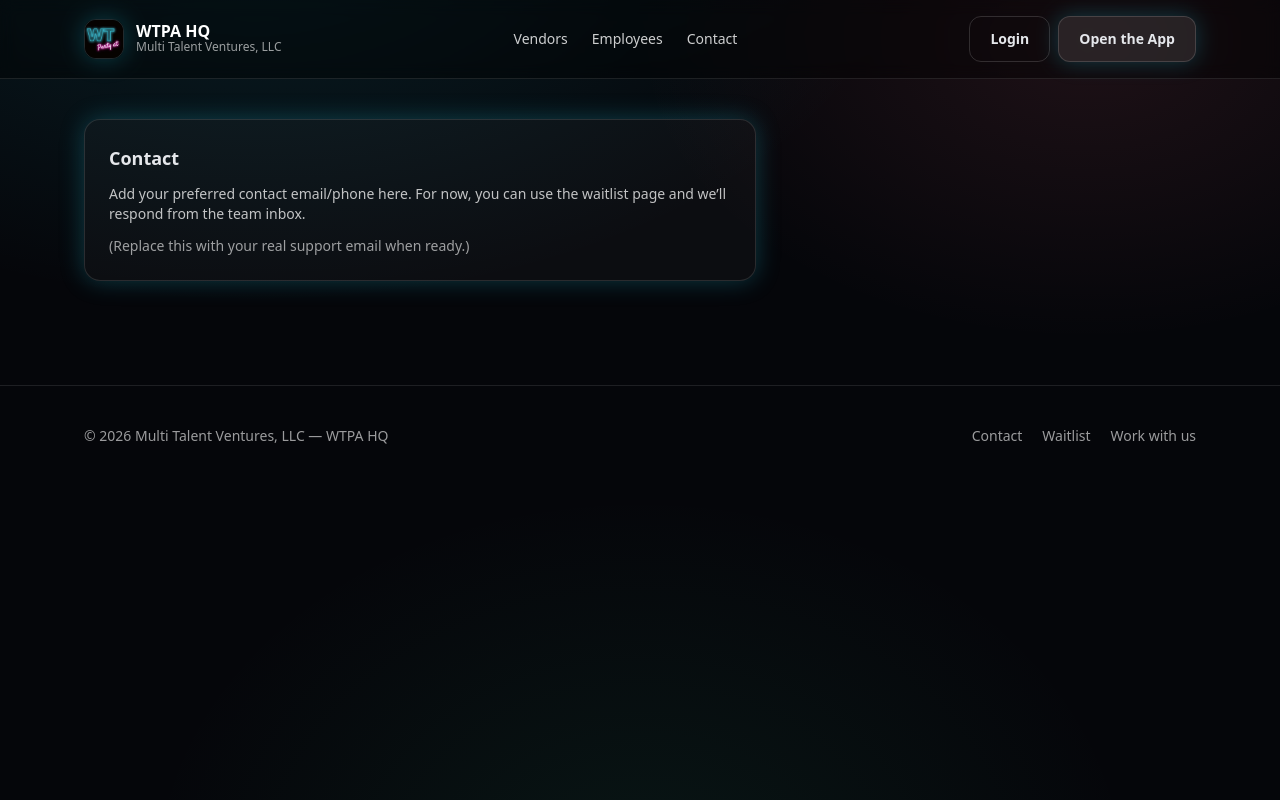
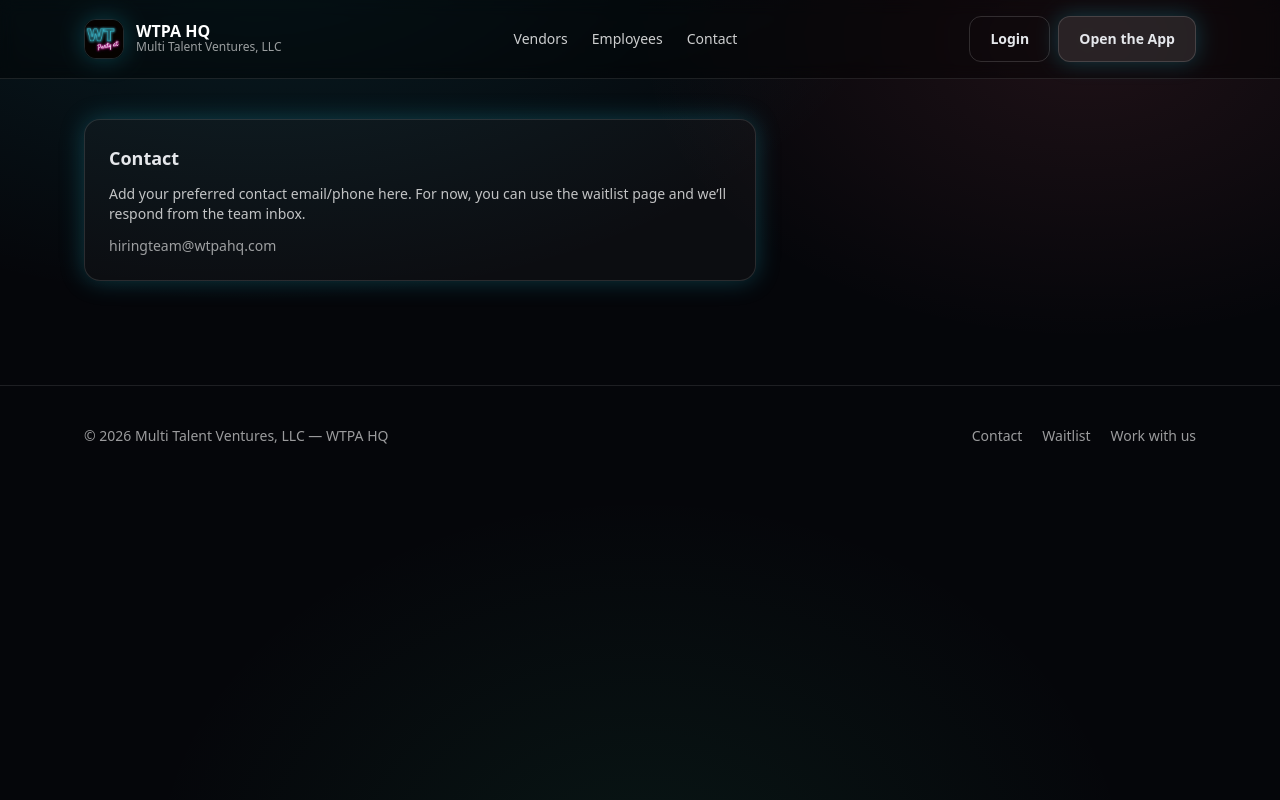
Before and after one commit to krimdelakrim/wtpa-hq, a Next.js app: page /contact in a window 1280 px wide. Built offline with nearby package versions, Linux system fonts and the light colour scheme.

Commit message:
fix production supabase env + application submit

```diff
--- a/app/(public)/contact/page.tsx
+++ b/app/(public)/contact/page.tsx
@@ -8,7 +8,7 @@ export default function Contact() {
           Add your preferred contact email/phone here. For now, you can use the waitlist page and we’ll respond from the team inbox.
         </p>
         <p className="mt-3 text-white/60 text-sm">
-          (Replace this with your real support email when ready.)
+          hiringteam@wtpahq.com
         </p>
       </NeonCard>
     </div>
--- a/app/(public)/vendors/page.tsx
+++ b/app/(public)/vendors/page.tsx
@@ -31,7 +31,7 @@ export default function Vendors() {
             <div className="flex flex-wrap gap-3">
               <a href={appStore} target="_blank" rel="noreferrer"><NeonButton>App Store</NeonButton></a>
               <a href={playStore} target="_blank" rel="noreferrer"><NeonButton>Google Play</NeonButton></a>
-              <NeonButton href="/waitlist" variant="ghost">Join Vendor Waitlist</NeonButton>
+
             </div>
           </div>
         </NeonCard>
```
